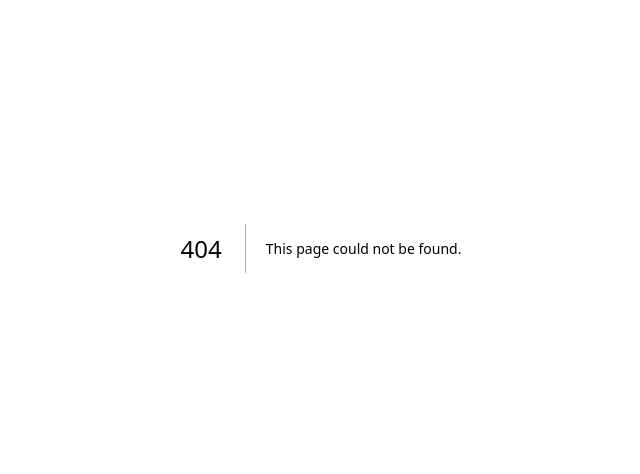
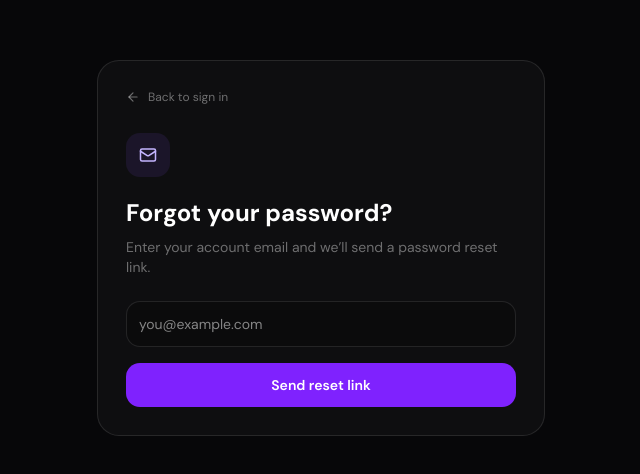
Before and after one commit to AakashSudheendra/Zapie-Automation-Builder-, a Next.js app: page /forgot-password in a window 1280 px wide. Before the commit this address had no page. Shown: the part 152-626 px from the top of the page, without its empty margins (319-959 px from the left). Built offline with nearby package versions, Linux system fonts and the light colour scheme.

Commit message:
feat: add forgot password page

```diff
--- /dev/null
+++ b/app/forgot-password/page.tsx
@@ -0,0 +1,46 @@
+"use client"
+
+import { FormEvent, useState } from "react"
+import Link from "next/link"
+import { ArrowLeft, Mail } from "lucide-react"
+
+export default function ForgotPassword() {
+  const [email, setEmail] = useState("")
+  const [message, setMessage] = useState("")
+  const [error, setError] = useState("")
+  const [loading, setLoading] = useState(false)
+
+  const submit = async (event: FormEvent) => {
+    event.preventDefault()
+    setLoading(true); setError(""); setMessage("")
+    try {
+      const response = await fetch("/api/auth/forgot-password", {
+        method: "POST",
+        headers: { "content-type": "application/json" },
+        body: JSON.stringify({ email }),
+      })
+      const data = await response.json()
+      if (!response.ok) throw new Error(data.error || "Unable to send reset link.")
+      setMessage(data.developmentResetUrl ? `Development reset link: ${data.developmentResetUrl}` : data.message)
+    } catch (err) {
+      setError(err instanceof Error ? err.message : "Unable to send reset link.")
+    } finally { setLoading(false) }
+  }
+
+  return <main className="grid min-h-screen place-items-center bg-[#070709] p-6 text-white">
+    <section className="w-full max-w-md rounded-3xl border border-white/10 bg-white/[.03] p-7">
+      <Link href="/login" className="flex items-center gap-2 text-xs text-white/40 hover:text-white"><ArrowLeft size={14}/> Back to sign in</Link>
+      <div className="mt-7">
+        <div className="grid h-11 w-11 place-items-center rounded-xl bg-violet-500/10 text-violet-300"><Mail size={18}/></div>
+        <h1 className="mt-5 text-2xl font-bold">Forgot your password?</h1>
+        <p className="mt-2 text-sm text-white/40">Enter your account email and we’ll send a password reset link.</p>
+      </div>
+      <form onSubmit={submit} className="mt-6 space-y-4">
+        <input required type="email" value={email} onChange={(e)=>setEmail(e.target.value)} placeholder="you@example.com" className="w-full rounded-xl border border-white/10 bg-black/20 px-3 py-3 text-sm outline-none focus:border-violet-400/40"/>
+        {error && <p className="rounded-xl border border-red-400/20 bg-red-500/5 p-3 text-xs text-red-300">{error}</p>}
+        {message && <p className="break-all rounded-xl border border-emerald-400/20 bg-emerald-500/5 p-3 text-xs text-emerald-300">{message}</p>}
+        <button disabled={loading} className="w-full rounded-xl bg-violet-600 py-3 text-sm font-semibold disabled:opacity-50">{loading ? "Sending…" : "Send reset link"}</button>
+      </form>
+    </section>
+  </main>
+}
```
